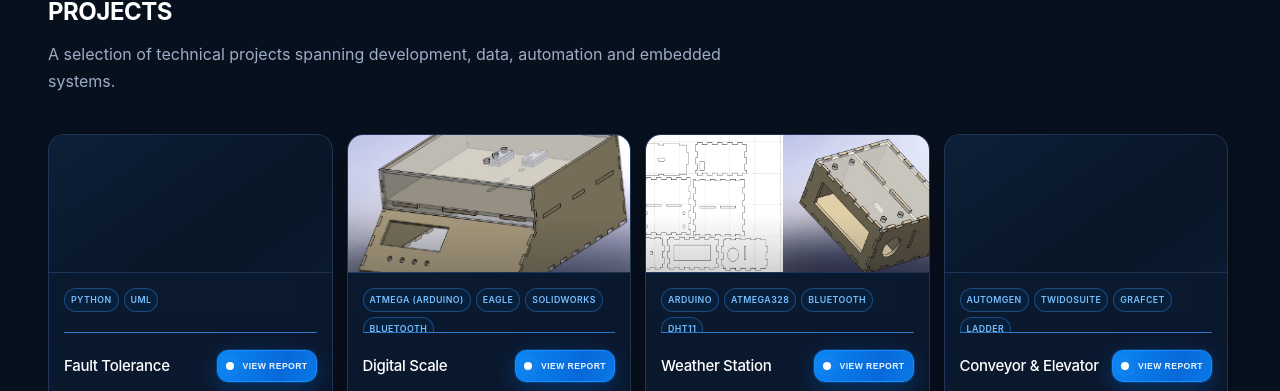
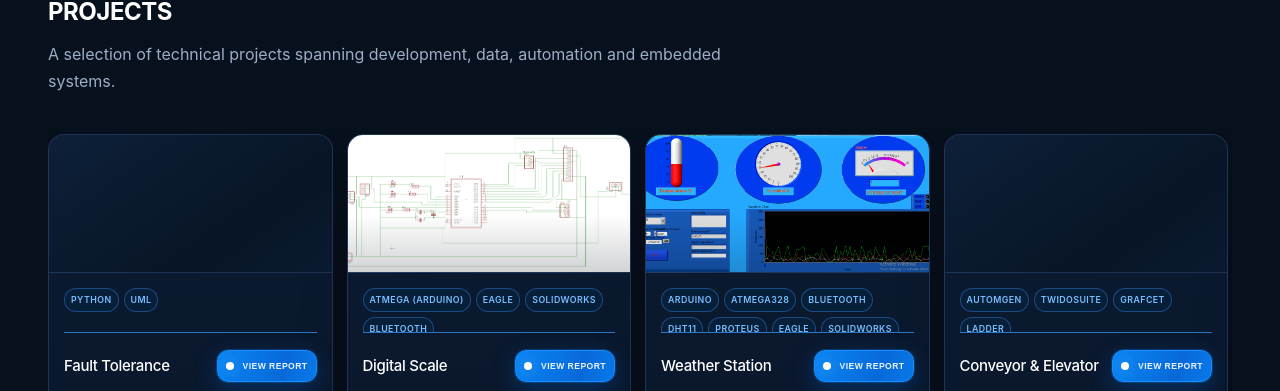
Before and after one commit to Oelayouchi/portfolio, a Next.js app: page / in a window 1280 px wide. Shown: the part 6938-7329 px from the top of the page. Built offline with nearby package versions, Linux system fonts and the light colour scheme.

Commit message:
Show all project tools and autoplay project galleries

```diff
--- a/components/project-showcase-card.js
+++ b/components/project-showcase-card.js
@@ -5,7 +5,22 @@ import { createPortal } from 'react-dom';
 import { useLanguage } from './language-context';
 import PdfViewer from './pdf-viewer';
 
-const projectVisuals={'balance-numerique':'/projects/balance-numerique/images/image-01.png','station-meteo':'/projects/station-meteo/images/image-01.png'};
+const projectVisuals={
+  'balance-numerique':[
+    '/projects/balance-numerique/images/image-01.png',
+    '/projects/balance-numerique/images/image-02.png',
+    '/projects/balance-numerique/images/image-03.png',
+    '/projects/balance-numerique/images/image-04.png',
+    '/projects/balance-numerique/images/image-05.png'
+  ],
+  'station-meteo':[
+    '/projects/station-meteo/images/image-01.png',
+    '/projects/station-meteo/images/image-02.png',
+    '/projects/station-meteo/images/image-03.png',
+    '/projects/station-meteo/images/image-04.png',
+    '/projects/station-meteo/images/image-05.png'
+  ]
+};
 const availableReports=new Set(['balance-numerique','station-meteo']);
 const techLabels={fr:'Technologies utilisées',en:'Technologies used',ar:'التقنيات المستخدمة',es:'Tecnologías utilizadas',de:'Verwendete Technologien'};
 const machinesCompact={
@@ -20,7 +35,9 @@ export default function ProjectShowcaseCard({project,slug}){
   const{language,t}=useLanguage();
   const[reportOpen,setReportOpen]=useState(false);
   const[mounted,setMounted]=useState(false);
-  const visual=projectVisuals[slug];
+  const[visualIndex,setVisualIndex]=useState(0);
+  const visuals=projectVisuals[slug]||[];
+  const visual=visuals[visualIndex];
   const report=`/projects/${slug}/report/rapport.pdf`;
   const hasReport=availableReports.has(slug);
   const compact=slug==='machines-electriques'?(machinesCompact[language]||machinesCompact.fr):null;
@@ -29,6 +46,11 @@ export default function ProjectShowcaseCard({project,slug}){
   const highlights=(compact?.tasks||project.tasks).slice(0,3);
 
   useEffect(()=>{setMounted(true);return()=>setMounted(false)},[]);
+  useEffect(()=>{
+    if(visuals.length<=1)return;
+    const timer=setInterval(()=>setVisualIndex(index=>(index+1)%visuals.length),2800);
+    return()=>clearInterval(timer);
+  },[slug,visuals.length]);
   useEffect(()=>{
     if(!reportOpen)return;
     const prev=document.body.style.overflow;
@@ -50,9 +72,11 @@ export default function ProjectShowcaseCard({project,slug}){
 
   return <>
     <article className="projectShowcaseCard">
-      <div className={`projectShowcaseVisual${visual?' hasImage':' isEmpty'}`}>{visual?<img src={visual} alt={displayTitle} loading="lazy"/>:null}</div>
+      <div className={`projectShowcaseVisual${visual?' hasImage':' isEmpty'}`}>
+        {visual?<img key={visual} src={visual} alt={displayTitle} loading="lazy"/>:null}
+      </div>
       <div className="projectShowcaseContent">
-        <div className="projectShowcaseTags" aria-label={techLabels[language]}>{project.stack.slice(0,4).map(item=><span key={item}>{item}</span>)}</div>
+        <div className="projectShowcaseTags" aria-label={techLabels[language]}>{project.stack.map(item=><span key={item}>{item}</span>)}</div>
         <div className="projectShowcaseTitleRow"><h3>{displayTitle}</h3><button className="projectShowcaseButton" type="button" onClick={()=>setReportOpen(true)}><span className="projectReportPulse" aria-hidden="true"/>{t('viewReport').toUpperCase()}</button></div>
         <p className="projectShowcaseObjective">{displayObjective}</p>
         <ul>{highlights.map((task,i)=><li key={i}>{task}</li>)}</ul>
```
